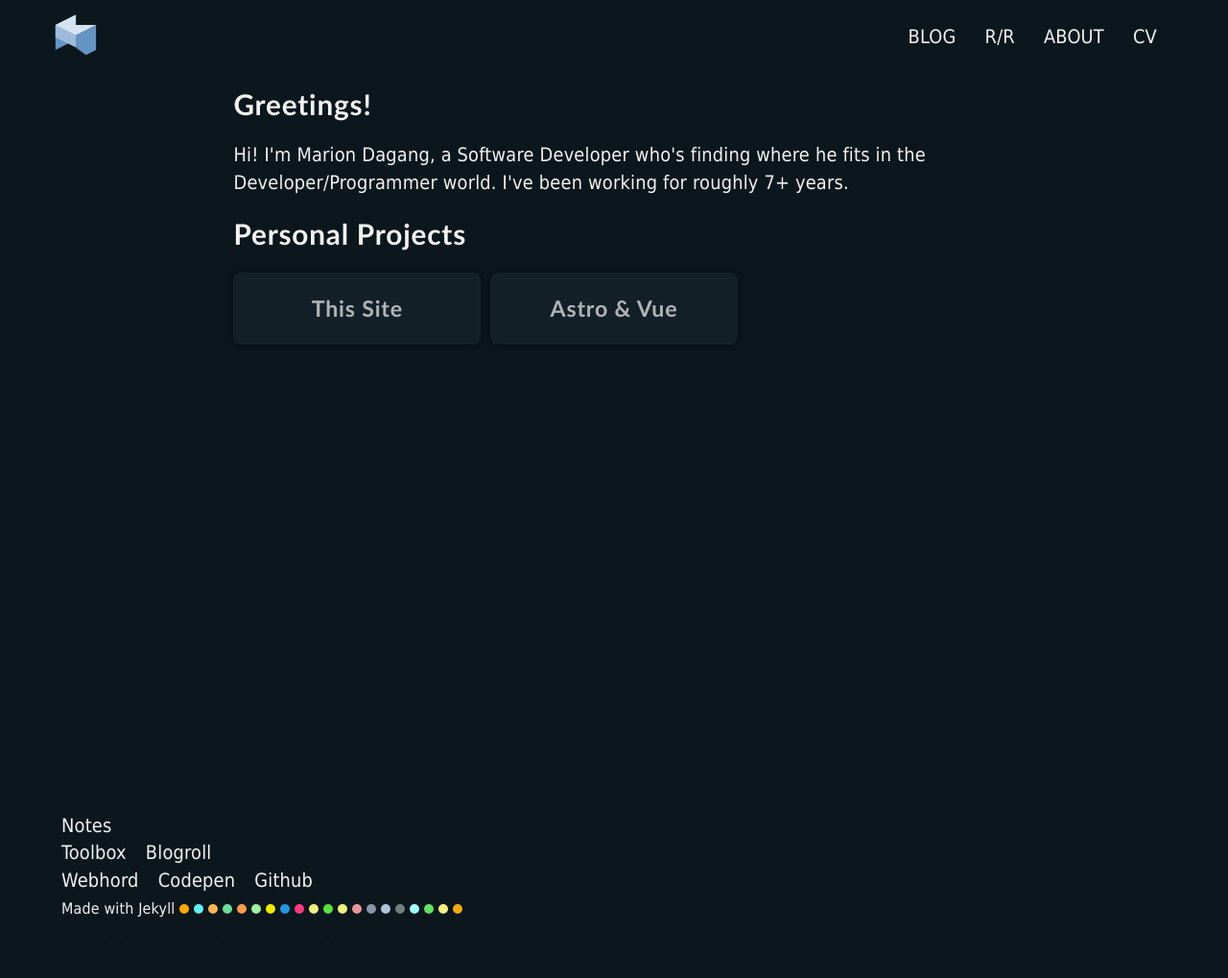
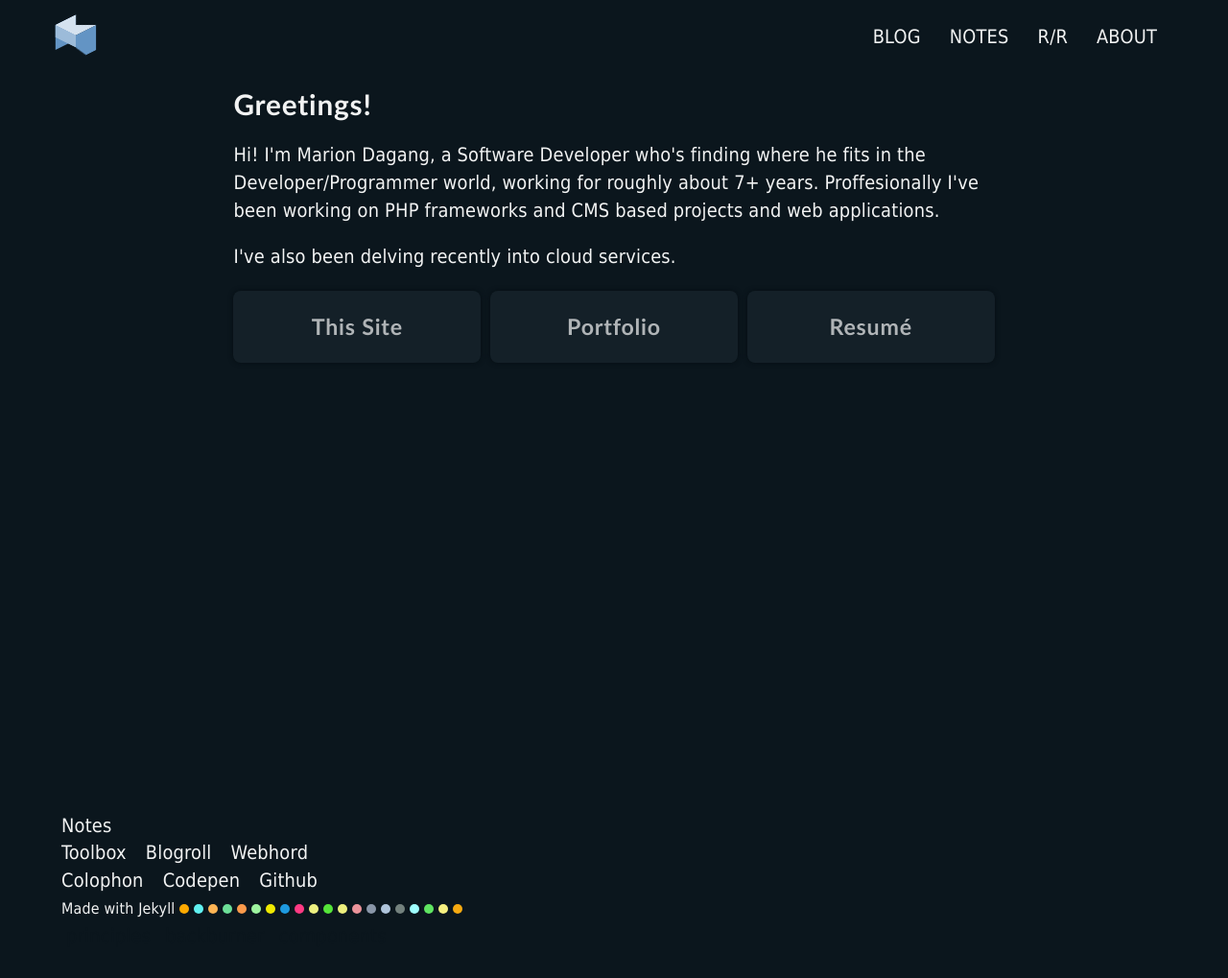
Before and after one commit to mpdagang/mpdagang.github.io, a Jekyll site: the page built from _pages/about.html, in a window 1280 px wide. Shown: the whole page at 96% size. Built offline with Jekyll 4.4.1, drawn with Linux system fonts in a browser that asks for light colours.

Commit message:
nav, links, about update

```diff
--- a/_layouts/default.html
+++ b/_layouts/default.html
@@ -15,9 +15,10 @@
         <nav>
             <ul class="nav-btns">
                 <li><a href="/blog">BLOG</a></li>
+                <li><a href="/notes">NOTES</a></li>
                 <li><a href="/readings">R/R</a></li>
                 <li><a href="/about">ABOUT</a></li>
-                <li><a href="/portfolio">CV</a></li>
+                <!-- <li><a href="/portfolio">CV</a></li> -->
             </ul>
         </nav>
     </header>
@@ -32,9 +33,10 @@
             <ul class="footer-nav">
                 <li><a href="https://mpd-toolbox.pages.dev">Toolbox</a></li>
                 <li><a href="/blogroll">Blogroll</a></li>
+                <li><a href="/">Webhord</a></li>
             </ul>
             <ul class="footer-nav">
-                <li><a href="/">Webhord</a></li>
+                <li><a href="/">Colophon</a></li>
                 <li><a href="https://codepen.io/mpdagang">Codepen</a></li>
                 <li><a href="https://github.com/mpdagang">Github</a></li>
             </ul>
--- a/_pages/about.html
+++ b/_pages/about.html
@@ -7,13 +7,16 @@ permalink: /about/
 <article class="mp-con mp-w-m">
   <h1>Greetings!</h1>
   <p>Hi! I'm Marion Dagang, a Software Developer who's finding where
-    he fits in the Developer/Programmer world. I've been working for
-    roughly 7+ years.</p>
+    he fits in the Developer/Programmer world, working for roughly about
+    7+ years. Proffesionally I've been working on PHP frameworks and CMS based
+    projects and web applications.</p>
 
-  <h2>Personal Projects</h2>
+  <p>I've also been delving recently into cloud services.</p>
+
   <div class="card-list">
     <a href="https://mpdagang.github.io/" class="card-item subproj-item card-item-link"><h3>This Site</h3></a>
-    <a href="https://mdags.pages.dev/" class="card-item subproj-item card-item-link"><h3>Astro & Vue</h3></a>
+    <a href="https://mdags.pages.dev/" class="card-item subproj-item card-item-link"><h3>Portfolio</h3></a>
+    <a href="https://mpdagang.github.io/portfolio" class="card-item subproj-item card-item-link"><h3>Resumé</h3></a>
     <!-- <a href="https://dev-mdags.pantheonsite.io/" class="card-item subproj-item card-item-link"><h3>Wordpress</h3></a> -->
   </div>
 
```
